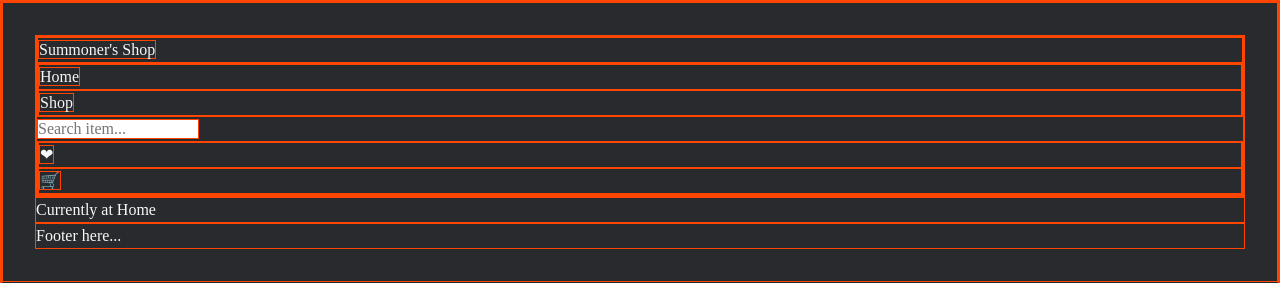
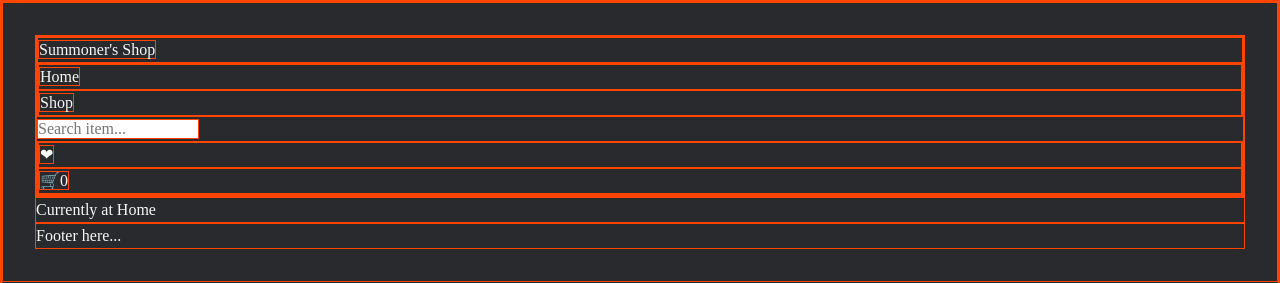
Before and after one commit to nofuenterr/league-of-legends-item-shop, a React (Vite) app: page / in a window 1280 px wide. Shown: the top 283 px of the page. Built offline with nearby package versions, Linux system fonts and the light colour scheme; no server answers.

Commit message:
feat: add app loader to display total quantity of cart items beside cart icon on header

```diff
--- a/src/items.js
+++ b/src/items.js
@@ -39,6 +39,13 @@ class Items {
   getCart() {
     return [...this.cart]
   }
+
+  getTotalQuantity() {
+    const totalQty = this.cart.reduce((totalQty, currCartItem) => {
+      return totalQty += currCartItem.qty
+    }, 0)
+    return totalQty
+  }
 }
 
 export default new Items()
--- a/src/routes.jsx
+++ b/src/routes.jsx
@@ -1,4 +1,5 @@
 import App from './routes/App/App'
+import { loader as appLoader } from './routes/App/AppLoader'
 import Home from './routes/Main/Home';
 import Shop from './routes/Main/Shop';
 import SelectedItem from './routes/Main/SelectedItem';
@@ -17,6 +18,7 @@ const routes = createRoutesFromElements(
     path='/'
     element={<App />}
     errorElement={<ErrorPage />}
+    loader={appLoader}
   >
     <Route errorElement={<ErrorPage />}>
       <Route index={true} element={<Home />} />
--- a/src/routes/App/App.jsx
+++ b/src/routes/App/App.jsx
@@ -3,7 +3,7 @@ import Main from '../Main/Main'
 import Footer from '../Footer/Footer'
 import itemsClass from "../../items";
 import { useState, useEffect } from 'react'
-import { Outlet } from 'react-router-dom'
+import { Outlet, useLoaderData } from 'react-router-dom'
 
 const getRequestWithNativeFetch = async (
   url,
@@ -85,10 +85,11 @@ const useItems = () => {
 
 function App() {
   const { data, error, loading } = useItems()
+  const totalQty = useLoaderData()
 
   return (
     <>
-      <Header />
+      <Header totalQty={totalQty} />
       <Main>
         <Outlet context={[data, error, loading]} />
       </Main>
--- /dev/null
+++ b/src/routes/App/AppLoader.js
@@ -0,0 +1,6 @@
+import itemClass from "../../items";
+
+export async function loader() {
+  const totalQty = itemClass.getTotalQuantity()
+  return totalQty
+}
--- a/src/routes/Header/Header.jsx
+++ b/src/routes/Header/Header.jsx
@@ -1,6 +1,6 @@
 import { NavLink } from 'react-router-dom'
 
-function Header() {
+function Header({ totalQty }) {
 
   return (
     <header>
@@ -18,7 +18,7 @@ function Header() {
         />
         <ul>
           <li><NavLink to='/shop'>❤{/* temporary icon */}</NavLink></li>
-          <li><NavLink to='/cart'>🛒{/* temporary icon */}</NavLink></li>
+          <li><NavLink to='/cart'>🛒{/* temporary icon */}{totalQty}</NavLink></li>
         </ul>
       </nav>
     </header>
```
